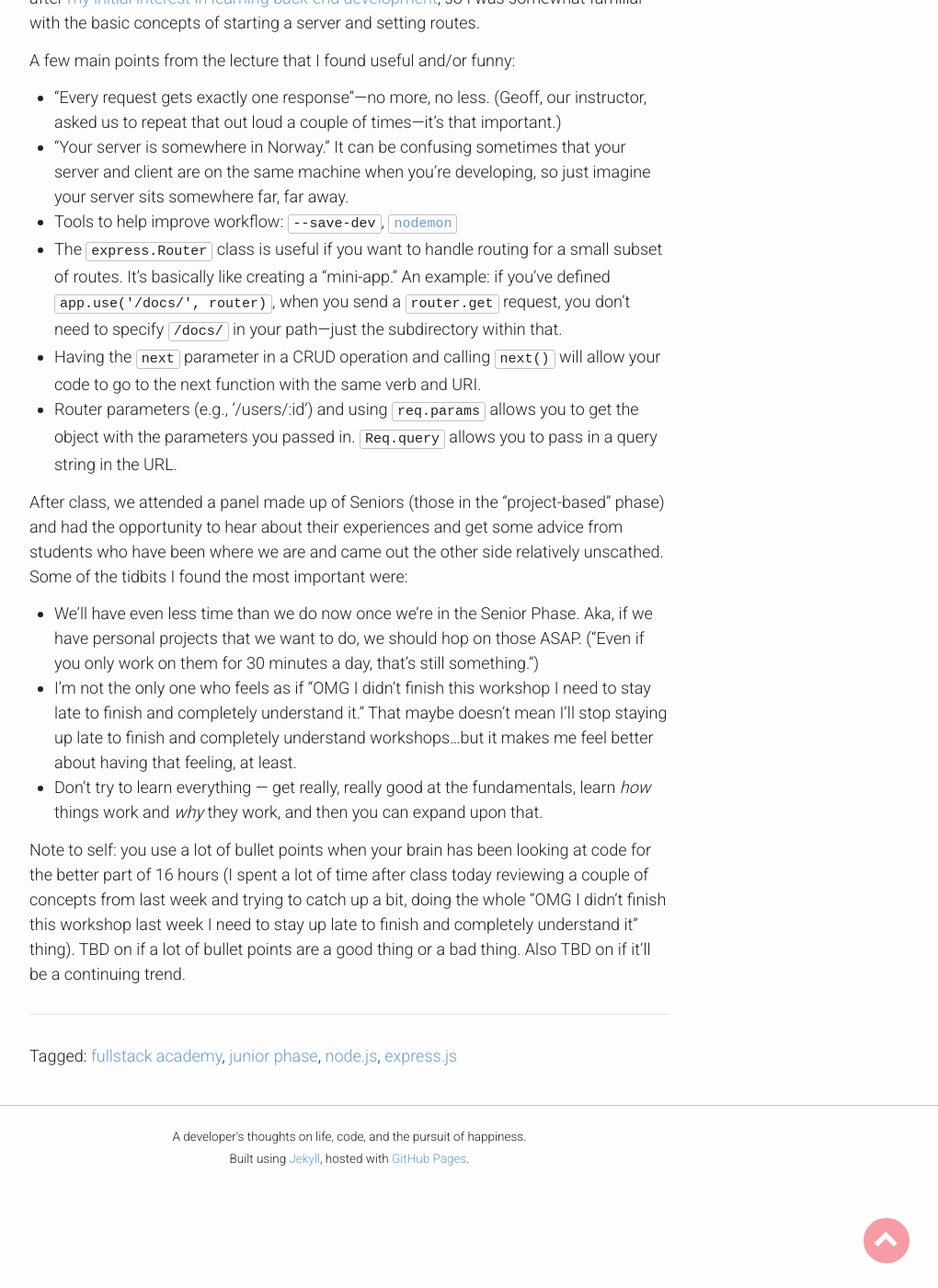
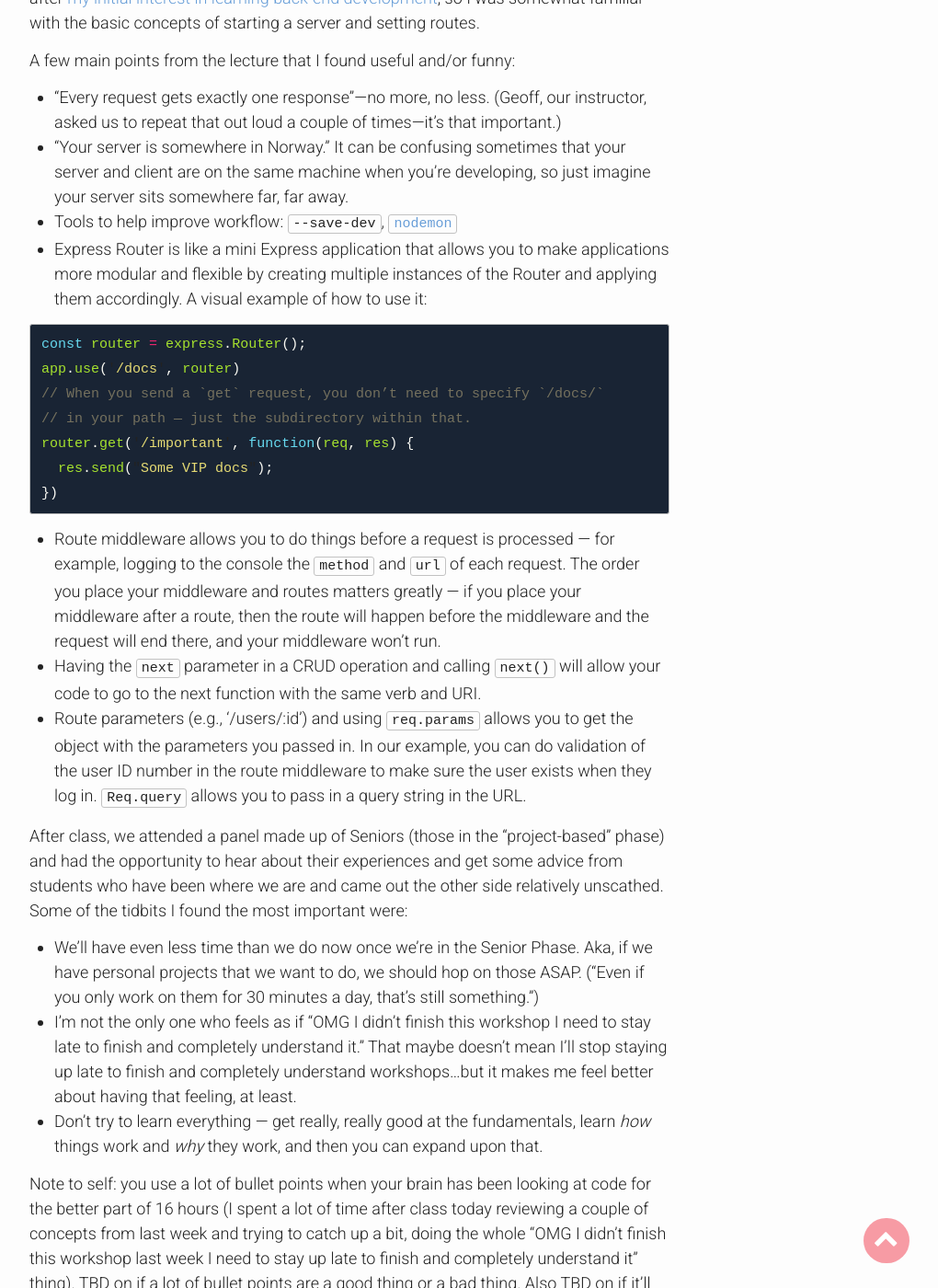
Before and after one commit to bethqiang/bethqiang.github.io, a Jekyll site: the page built from _posts/2016-11-08-node-shell-expressjs-and-senior-panel.md, in a window 1280 px wide and 1400 px high, scrolled down 1835 px. Shown: the whole window at 92% size, without its empty margins (260-1280 px from the left). Built offline with Jekyll 4.4.1, drawn with Linux system fonts in a browser that asks for light colours; nearby versions of some CDN libraries.

Commit message:
Edit 2016-11-08

```diff
--- a/_posts/2016-11-08-node-shell-expressjs-and-senior-panel.md
+++ b/_posts/2016-11-08-node-shell-expressjs-and-senior-panel.md
@@ -42,9 +42,21 @@ A few main points from the lecture that I found useful and/or funny:
 * “Every request gets exactly one response”—no more, no less. (Geoff, our instructor, asked us to repeat that out loud a couple of times—it’s that important.)
 * “Your server is somewhere in Norway.” It can be confusing sometimes that your server and client are on the same machine when you’re developing, so just imagine your server sits somewhere far, far away.
 * Tools to help improve workflow: `--save-dev`, [`nodemon`](http://nodemon.io/){:target="_blank"}
-* The `express.Router` class is useful if you want to handle routing for a small subset of routes. It’s basically like creating a “mini-app.” An example: if you’ve defined `app.use('/docs/', router)`, when you send a `router.get` request, you don’t need to specify `/docs/` in your path—just the subdirectory within that.
+* Express Router is like a mini Express application that allows you to make applications more modular and flexible by creating multiple instances of the Router and applying them accordingly. A visual example of how to use it:
+
+{% highlight javascript %}
+const router = express.Router();
+app.use('/docs', router)
+// When you send a `get` request, you don’t need to specify `/docs/`
+// in your path — just the subdirectory within that.
+router.get('/important', function(req, res) {
+  res.send("Some VIP docs");
+})
+{% endhighlight %}
+
+* Route middleware allows you to do things before a request is processed — for example, logging to the console the `method` and `url` of each request. The order you place your middleware and routes matters greatly — if you place your middleware after a route, then the route will happen before the middleware and the request will end there, and your middleware won't run.
 * Having the `next` parameter in a CRUD operation and calling `next()` will allow your code to go to the next function with the same verb and URI.
-* Router parameters (e.g., ‘/users/:id’) and using `req.params` allows you to get the object with the parameters you passed in. `Req.query` allows you to pass in a query string in the URL.
+* Route parameters (e.g., ‘/users/:id’) and using `req.params` allows you to get the object with the parameters you passed in. In our example, you can do validation of the user ID number in the route middleware to make sure the user exists when they log in. `Req.query` allows you to pass in a query string in the URL.
 
 After class, we attended a panel made up of Seniors (those in the “project-based” phase) and had the opportunity to hear about their experiences and get some advice from students who have been where we are and came out the other side relatively unscathed. Some of the tidbits I found the most important were:
 
```
